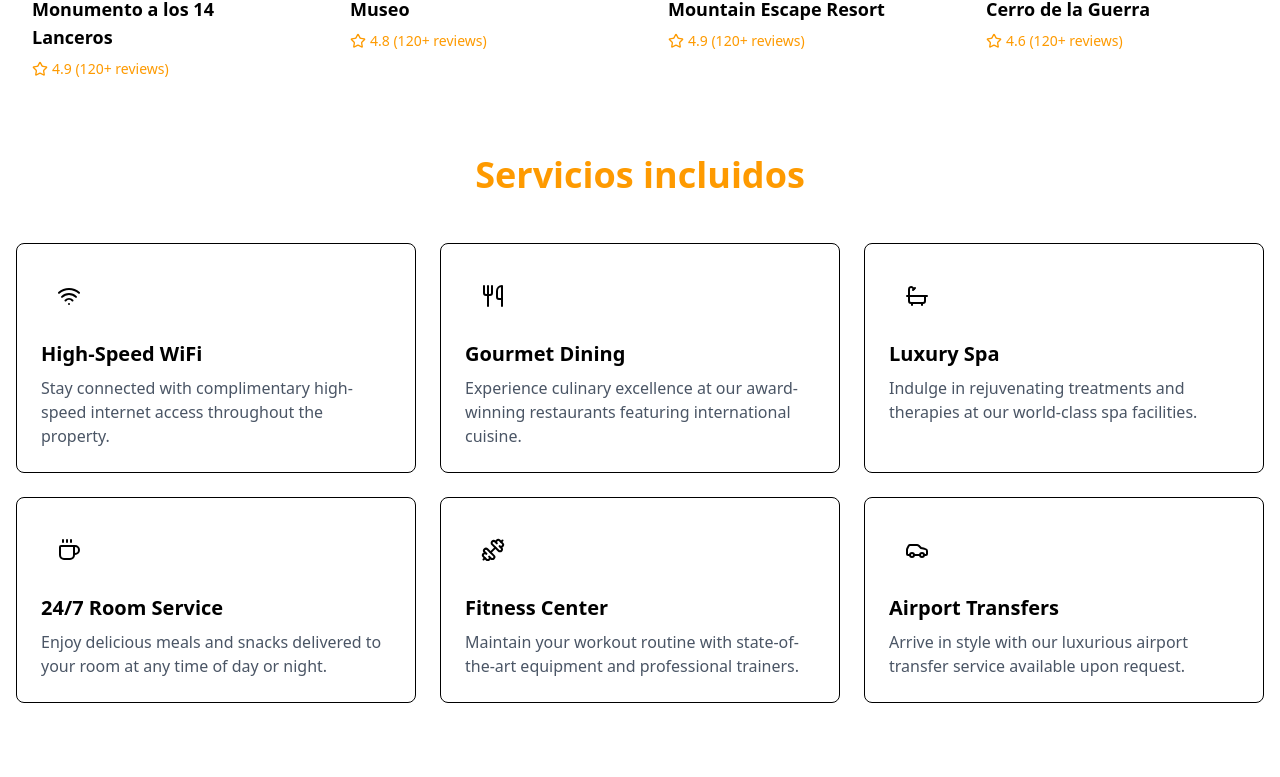
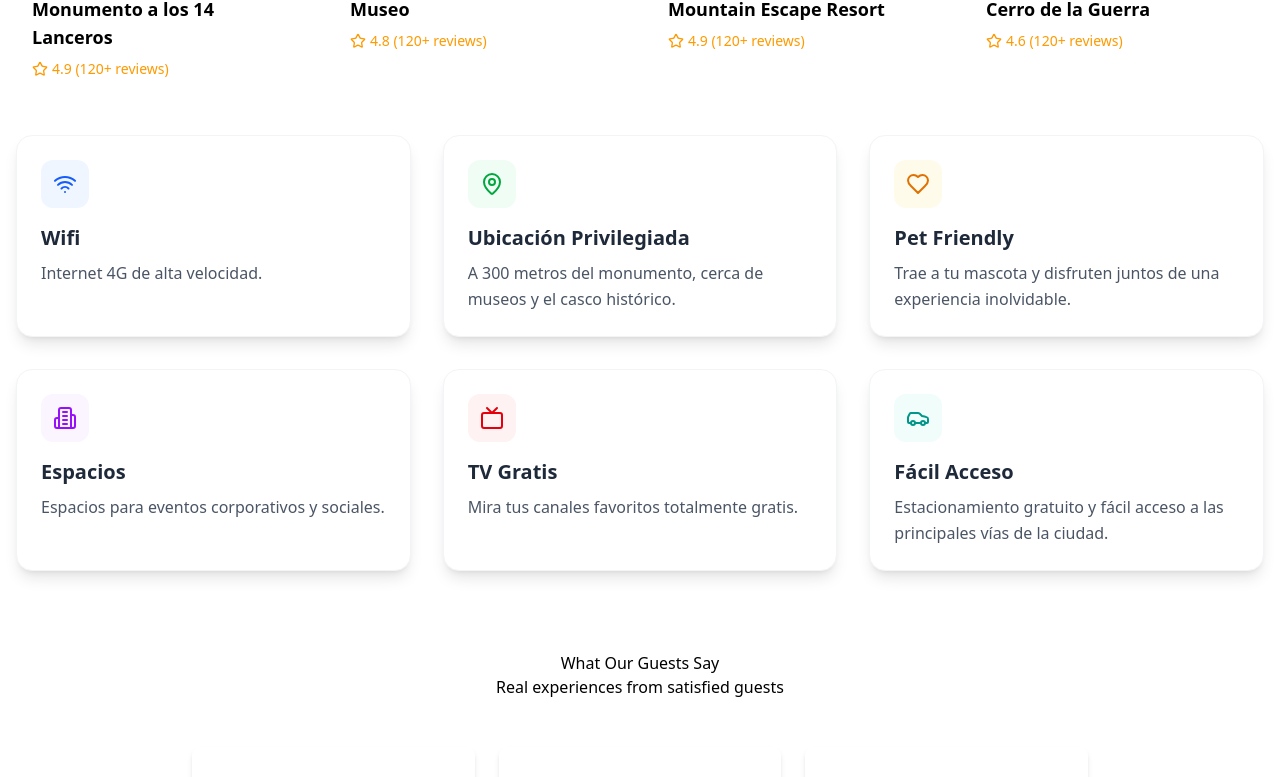
Before and after one commit to diegooo555/right-now, a React (Vite) app: page / in a window 1280 px wide. Shown: the part 1240-2017 px from the top of the page. Built offline with nearby package versions, Linux system fonts and the light colour scheme.

Commit message:
Update content.

```diff
--- a/src/components/hotel/Services.jsx
+++ b/src/components/hotel/Services.jsx
@@ -42,7 +42,7 @@ const Services = () => {
               {
                 icon: Tv,
                 title: "TV Gratis",
-                desc: "Mira tus canales nacionales favoritos totalmente gratis.",
+                desc: "Mira tus canales favoritos totalmente gratis.",
                 bg: "bg-red-50",
                 iconColor: "text-red-600",
               },
--- a/src/pages/user/Home.jsx
+++ b/src/pages/user/Home.jsx
@@ -4,7 +4,7 @@ import PopularDestinations from "../../components/home/PopularDestinations";
 import Amenities from "../../components/home/Amenities";
 import Testimonials from "../../components/home/Testimonials";
 import Footer from "../../components/home/Footer";
-import { getReservations } from "../../api/reservation";
+import Services from "../../components/hotel/Services";
 
 function Home() {
 
@@ -14,10 +14,11 @@ function Home() {
       <Navbar />
       <Hero />
       <PopularDestinations />
-      <Amenities />
+      <div className="container mx-auto px-4">
+        <Services/>
+      </div>
       <Testimonials />
       <Footer />
-      <button onClick={() => getReservations("1")}>Get Reservations</button>
     </div>
   );
 }
--- a/src/pages/user/HotelInfo.jsx
+++ b/src/pages/user/HotelInfo.jsx
@@ -139,7 +139,7 @@ const HotelInfo = () => {
                   realizadas por el huésped. Nos apoyamos en alianzas
                   estratégicas con servicios de spa y recorridos por los
                   pueblitos más emblemáticos de Boyacá. Ideal para compartir
-                  con familia, amigos y pareja.
+                  en familia, amigos y pareja.
                   Somos PET Friendly (Condiciones y restricciones).
                 </p>
               </div>
```
